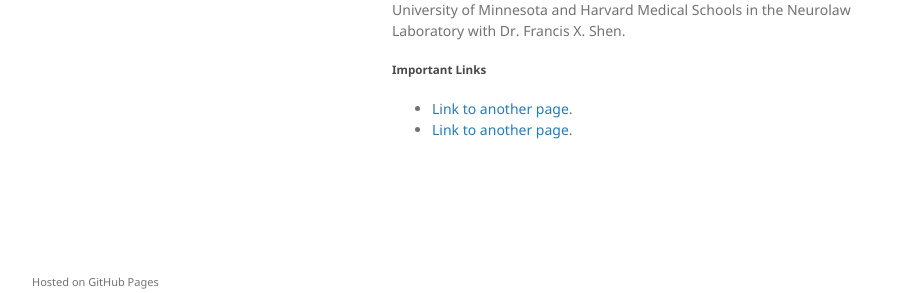
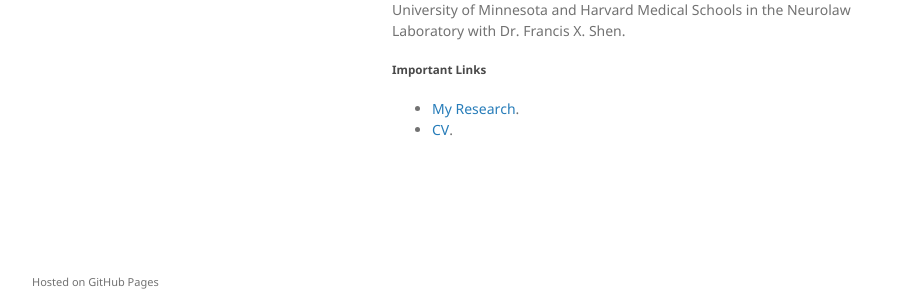
Before and after one commit to dgkamper/dgkamper.github.io, a Jekyll site: the page built from index.md, in a window 1280 px wide. Shown: the part 539-832 px from the top of the page, without its empty margins (178-1100 px from the left). Built offline with Jekyll 4.4.1, drawn with Linux system fonts in a browser that asks for light colours.

Commit message:
Update index.md

```diff
--- a/index.md
+++ b/index.md
@@ -12,5 +12,5 @@ I previously studied at the University of Michigan in the Computational Neurolin
 
 ##### Important Links
 
-- [Link to another page](./research.html).
-- [Link to another page](./CV.html).
+- [My Research](./research.html).
+- [CV](./CV.html).
```
